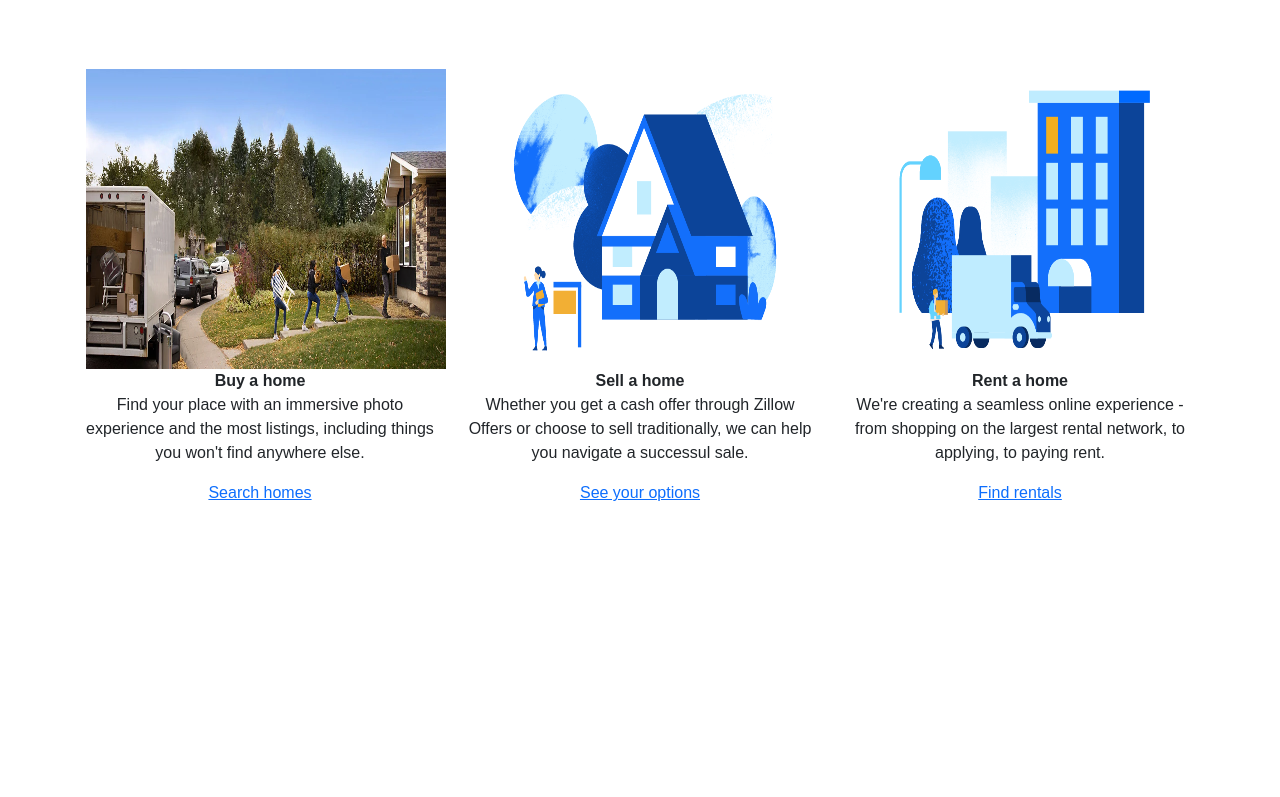
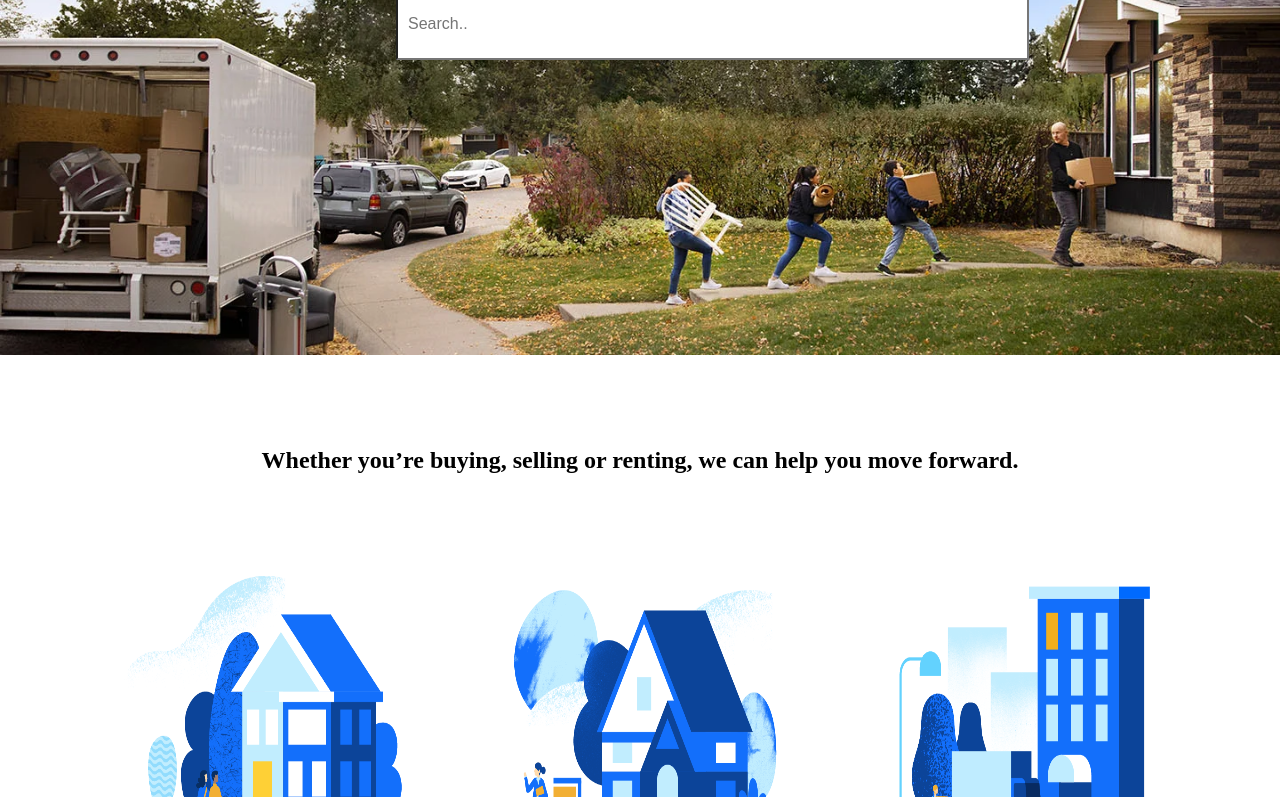
Before and after one commit to andrewtapalla/Copy-Cat, a plain HTML site: page index.html in a window 1280 px wide. Shown: the part 368-1165 px from the top of the page. Before the commit the page ends 889 px from the top, so only its background shows below. Drawn offline with nearby package versions, Linux system fonts and the light colour scheme; files that its build step writes are made by us from their sources.

Commit message:
Create index.html

```diff
--- a/index.html
+++ b/index.html
@@ -24,7 +24,7 @@
                 <li>Sign In</li>
             </ul>
         </nav>
-    <img src="Pictures/_Desktop_Overlay_ChangeStartsHere_HC (1).webp" class="cover">
+    <img src="Copy Cat/Pictures/_Desktop_Overlay_ChangeStartsHere_HC (1).webp" class="cover">
     <p id="change">Change starts here</p>
     <div class="searchbar">
     <input type="text" placeholder="Search..">
@@ -38,7 +38,7 @@
             <div class="row">
               <div class="col-sm p-3">
                 <div>
-                    <img src="Copy Cat/Pictures/_Desktop_Overlay_ChangeStartsHere_HC (1).webp" alt="Pic" height="300" width="360">
+                    <img src="Copy Cat/Pictures/Buy_a_home.png" alt="Pic" height="300" width="360">
                 </div>
               <div>
                 <strong>Buy a home</strong>
```
